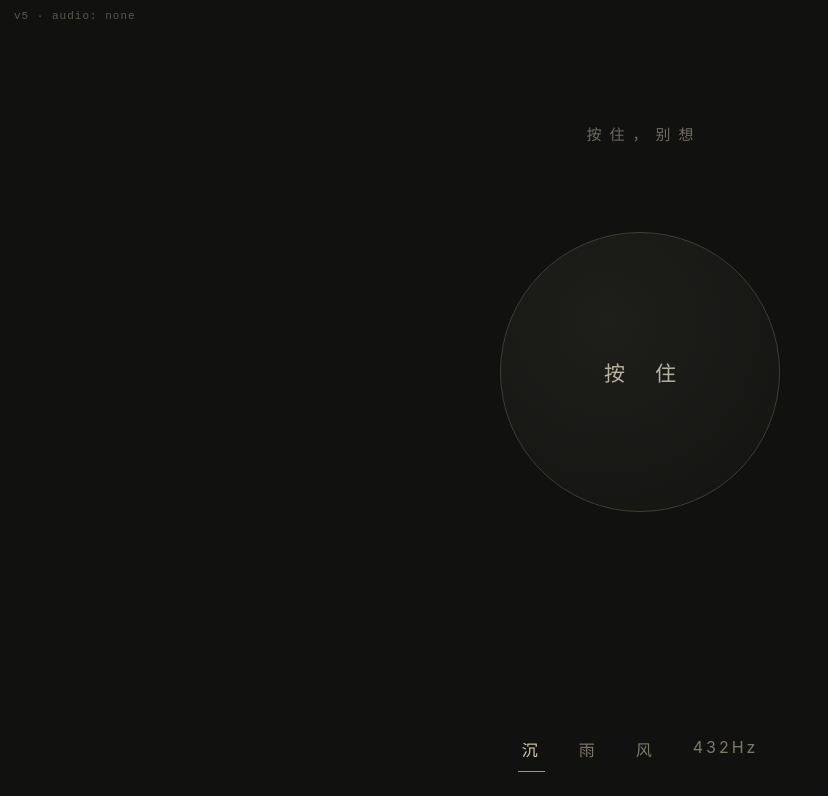
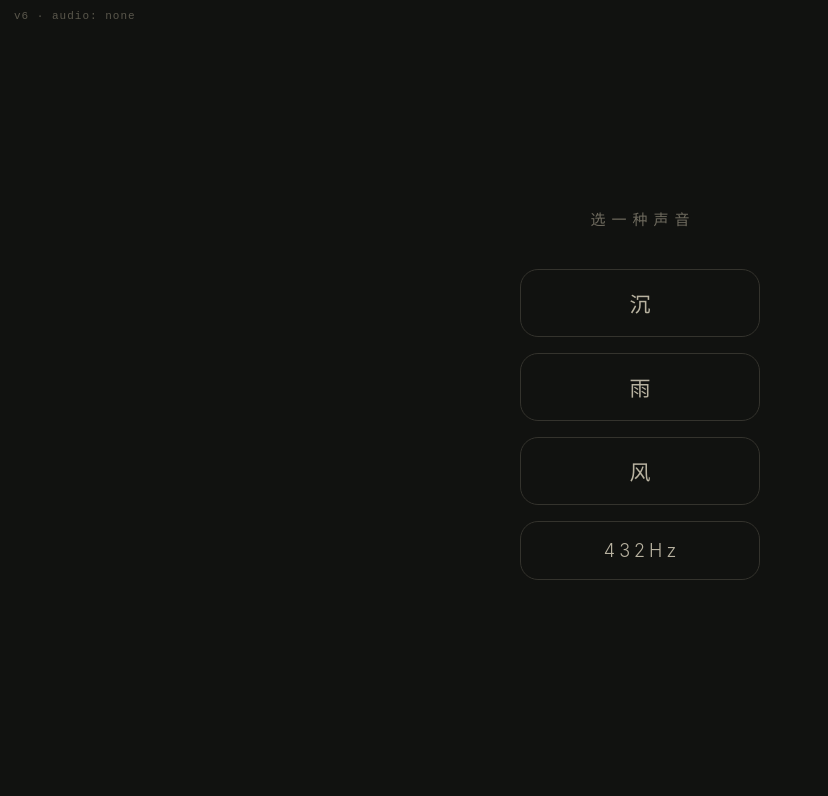
Before and after one commit to whoslesley/hold-to-calm, a plain HTML site: page index.html in a window 1280 px wide. Shown: the whole page, without its empty margins (0-828 px from the left). Drawn offline with Linux system fonts and the light colour scheme.

Commit message:
Add files via upload
v6改改改。。。

```diff
--- a/index.html
+++ b/index.html
@@ -19,14 +19,64 @@
     font-family: -apple-system, "PingFang SC", serif;
     overscroll-behavior: none;
   }
-  body {
+  body { position: relative; touch-action: none; }
+
+  /* 两屏通用：铺满、叠放 */
+  .screen {
+    position: absolute;
+    inset: 0;
+    transition: opacity .8s ease;
+  }
+
+  /* Step 1 — 选声音入口屏 */
+  #s1 {
+    display: flex;
+    flex-direction: column;
+    align-items: center;
+    justify-content: center;
+    gap: clamp(28px, 5vh, 44px);
+    padding: calc(env(safe-area-inset-top) + 16px) 24px calc(env(safe-area-inset-bottom) + 28px);
+  }
+  #s1 .lead {
+    color: #6e6a5e;
+    font-size: 15px;
+    letter-spacing: 6px;
+    margin-left: 6px;
+    font-weight: 300;
+  }
+  #s1 .opts {
+    display: flex;
+    flex-direction: column;
+    gap: 16px;
+    width: min(62vw, 240px);
+  }
+  #s1 .opt {
+    text-align: center;
+    color: #b8b2a0;
+    font-size: 21px;
+    letter-spacing: 9px;
+    text-indent: 9px;
+    font-weight: 300;
+    padding: 18px;
+    border: 1px solid #34332d;
+    border-radius: 18px;
+    cursor: pointer;
+    transition: border-color .3s, color .3s;
+  }
+  #s1 .opt:active { border-color: #9b9480; color: #e6dfca; }
+  #s1 .opt[data-s="tone"] { font-size: 18px; letter-spacing: 4px; text-indent: 4px; }
+
+  /* Step 2 — 按住屏（沿用原布局） */
+  #s2 {
     display: grid;
     grid-template-rows: 1fr auto 1fr auto;
     justify-items: center;
     align-items: center;
-    touch-action: none;
     padding: calc(env(safe-area-inset-top) + 16px) 24px calc(env(safe-area-inset-bottom) + 28px);
+    opacity: 0;
+    visibility: hidden;
   }
+  #s2.show { opacity: 1; visibility: visible; }
 
   #hint {
     color: #6e6a5e;
@@ -130,6 +180,21 @@
 </head>
 <body>
 
+<div id="dbg"></div>
+
+<!-- Step 1：选声音 -->
+<div id="s1" class="screen">
+  <div class="lead">选一种声音</div>
+  <div class="opts">
+    <div class="opt" data-s="brown">沉</div>
+    <div class="opt" data-s="rain">雨</div>
+    <div class="opt" data-s="white">风</div>
+    <div class="opt" data-s="tone">432Hz</div>
+  </div>
+</div>
+
+<!-- Step 2：按住 -->
+<div id="s2" class="screen">
   <div id="hint">按住，别想</div>
   <div id="wrap">
     <button id="btn">按 住</button>
@@ -138,12 +203,12 @@
     </svg>
   </div>
   <div id="timer">0:00</div>
-<div id="dbg"></div>
   <div id="sounds">
     <span data-s="brown" class="sel">沉</span>
     <span data-s="rain">雨</span>
     <span data-s="white">风</span>
     <span data-s="tone">432Hz</span>
+  </div>
 </div>
 
 <script>
@@ -168,8 +233,9 @@ function makeBuffer(type) {
   return buf;
 }
 
-function ensureCtx() {
-  // 首次按下时建引擎，并播一个无声样本（iOS 要求在用户手势里初始化）
+function unlockAudio() {
+  // Step1 的点选是一次"完整点按"——iOS 唯一认可的解锁手势。
+  // 在这里建引擎、播无声样本并 resume，音频从此点亮。
   if (!ctx) {
     ctx = new (window.AudioContext || window.webkitAudioContext)();
     const b = ctx.createBuffer(1, 1, 22050);
@@ -179,6 +245,7 @@ function ensureCtx() {
     s.start(0);
     ctx.addEventListener('statechange', dshow);
   }
+  if (ctx.state !== 'running') ctx.resume().catch(() => {});
 }
 
 function start() {
@@ -254,8 +321,10 @@ const hint = document.getElementById('hint');
 const timerEl = document.getElementById('timer');
 const arc = document.getElementById('arc');
 const dbg = document.getElementById('dbg');
-const VER = 'v5';
-// 版本号+引擎状态常驻显示：手机上看不到 v4 就说明还在跑旧缓存
+const s1 = document.getElementById('s1');
+const s2 = document.getElementById('s2');
+const VER = 'v6';
+// 版本号+引擎状态常驻显示：手机上看不到该版本号就说明还在跑旧缓存
 function dshow() { dbg.textContent = VER + ' · audio: ' + (ctx ? ctx.state : 'none'); }
 dshow();
 const CIRC = 2 * Math.PI * 48.5;
@@ -279,7 +348,7 @@ let wakeTimer = null;
 
 // 边按边催：只要还按着且引擎没真醒，就反复 resume；一醒就放声
 function pump() {
-  if (!holding) return;
+  if (!holding || !ctx) return;
   if (ctx.state === 'running') {
     if (!src) start();          // 确认真醒了才放声
   } else {
@@ -297,8 +366,7 @@ function down(e) {
   hint.textContent = '就这样待着';
   timerEl.textContent = '0:00';
   arc.style.strokeDashoffset = CIRC;
-  ensureCtx();
-  pump();
+  pump();  // 音频已在 Step1 解锁；pump 仅作兜底
   raf = requestAnimationFrame(frame);
 }
 
@@ -326,6 +394,24 @@ document.querySelectorAll('#sounds span').forEach(b => {
   });
 });
 
+// Step 1：选声音 → 点亮音频 → 进入 Step 2
+function markSel() {
+  document.querySelectorAll('#sounds span').forEach(x =>
+    x.classList.toggle('sel', x.dataset.s === sound));
+}
+document.querySelectorAll('#s1 .opt').forEach(o => {
+  o.addEventListener('click', () => {
+    sound = o.dataset.s;
+    markSel();
+    unlockAudio();
+    s1.style.opacity = '0';
+    setTimeout(() => {
+      s1.style.display = 'none';
+      s2.classList.add('show');
+    }, 800);
+  });
+});
+
 if ('serviceWorker' in navigator) navigator.serviceWorker.register('sw.js');
 </script>
 </body>
--- a/sw.js
+++ b/sw.js
@@ -1,4 +1,4 @@
-const C = 'anzhu-v5';
+const C = 'anzhu-v6';
 const FILES = ['.', 'index.html', 'manifest.json', 'icon.png'];
 self.addEventListener('install', e => {
   self.skipWaiting(); // 新版本立即接管，不再需要"重开两次"
```
Lines whose indentation alone changed are shown as unchanged.
